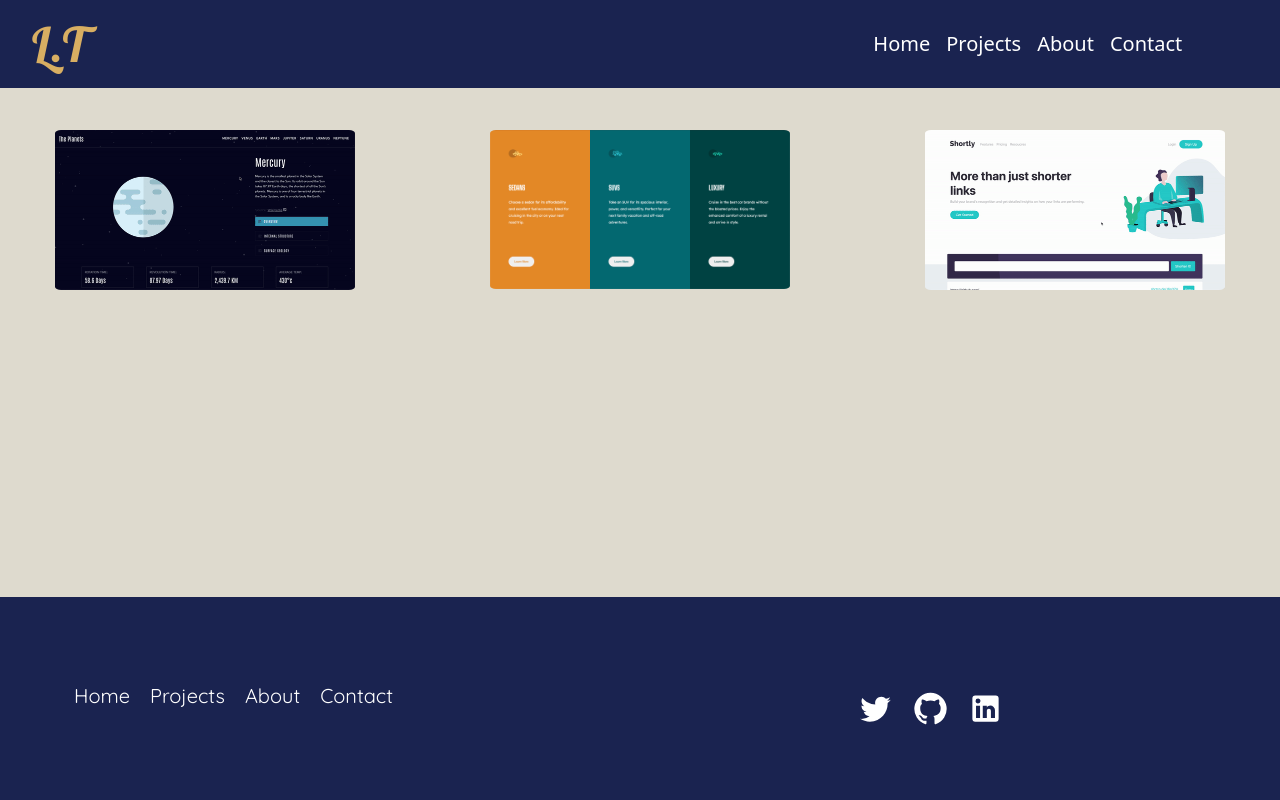
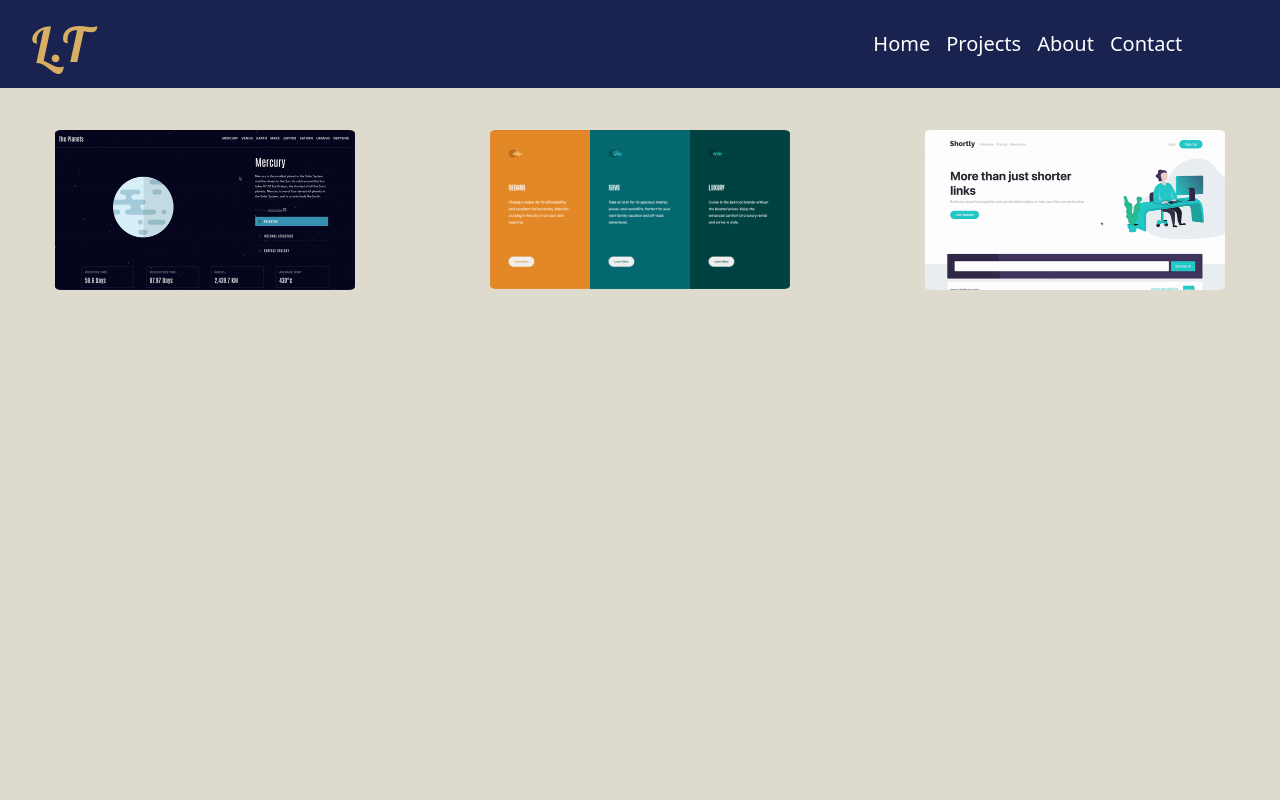
Before and after one commit to Renz757/React-Portfoilo, a React (Create React App) app: page /projects in a window 1280 px wide. Shown: the top 800 px of the page. Built offline with nearby package versions, Linux system fonts and the light colour scheme.

Commit message:
Footer Styling

```diff
--- a/src/styles/_Footer.scss
+++ b/src/styles/_Footer.scss
@@ -1,9 +1,9 @@
 .footer-section {
     background-color: $DarkBlue;
     padding: 4rem;
-    position:absolute;
+    position: absolute;
     left:0;
-    bottom:0;
+    bottom:-1;
     right:0;
 
 
--- a/src/styles/_HeaderStyles.scss
+++ b/src/styles/_HeaderStyles.scss
@@ -8,7 +8,7 @@ body {
     width: 100%;
     z-index: 1000;
     top: 0;
-    position: fixed;
+    position: absolute;
 
 
     .logo {
--- a/src/styles/_Projects.scss
+++ b/src/styles/_Projects.scss
@@ -1,6 +1,6 @@
 .projectContainer {
     width: 100vw;
-    height: auto;
+    height: 90vh;
     text-align: center;
     margin: 5rem auto 2rem auto;
 
```
